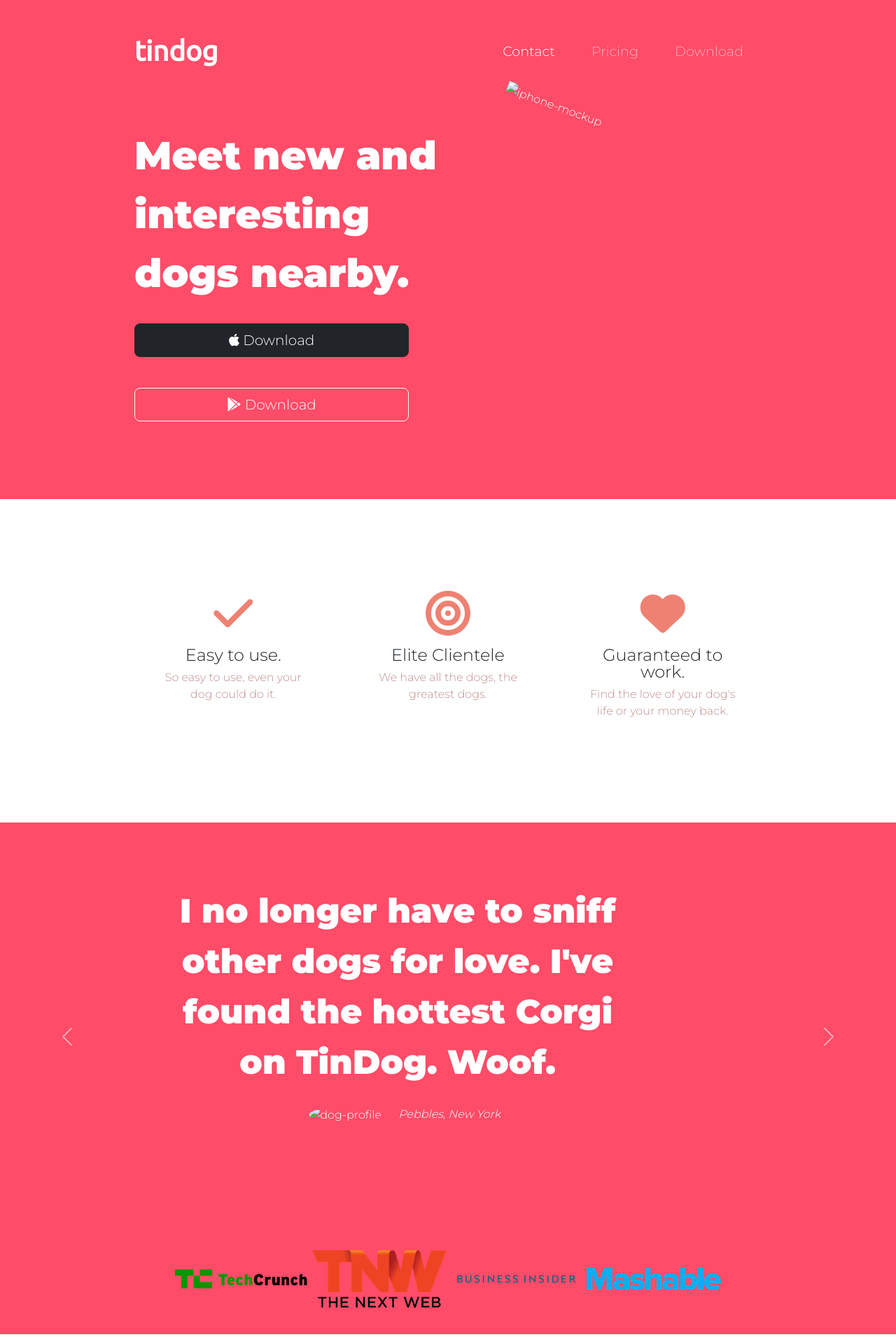
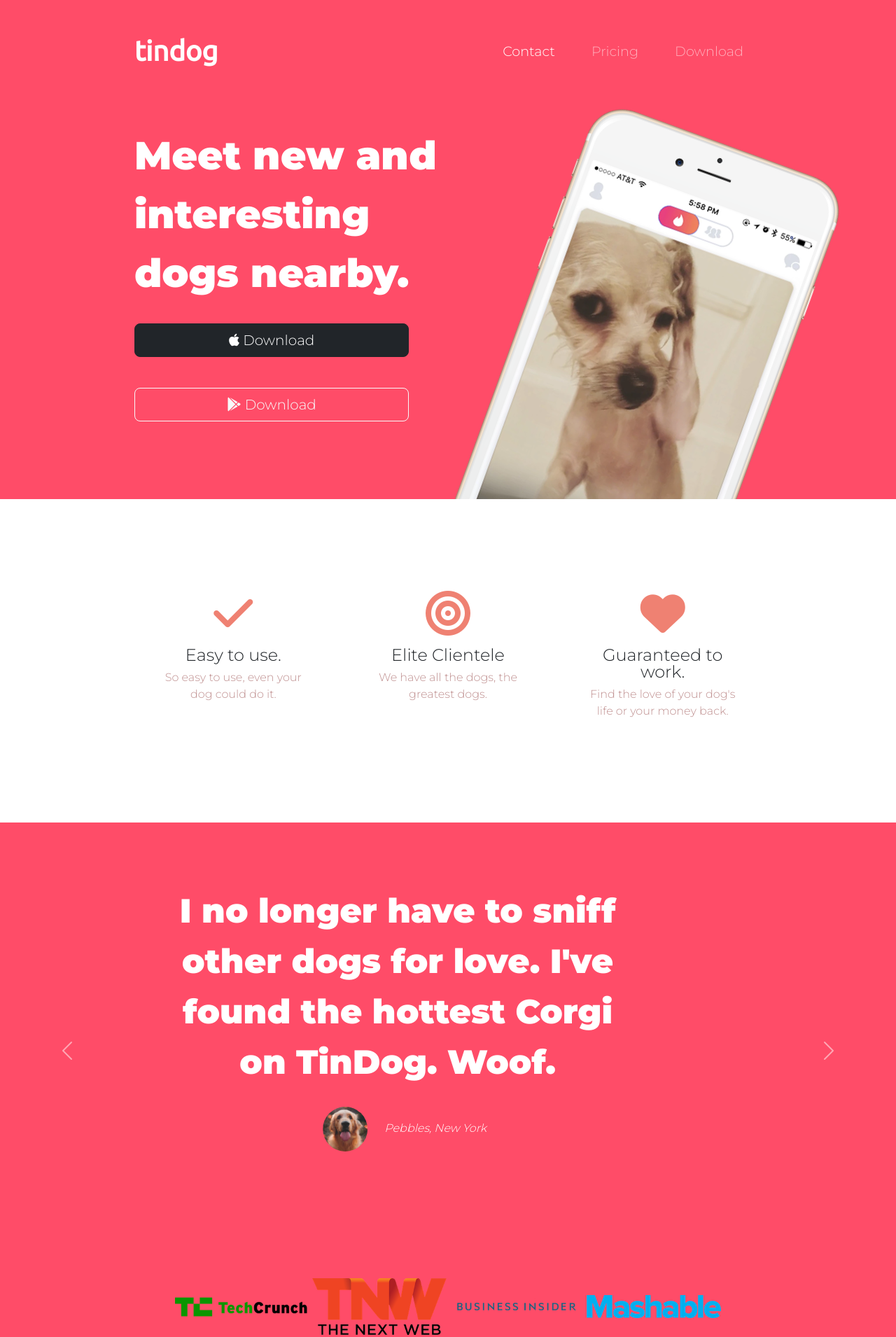
Before and after one commit to Marisa131985/TinDog, a plain HTML site: page index.html in a window 1280 px wide. Shown: the top 1910 px of the page at 70% size. Drawn offline with nearby package versions, Linux system fonts and the light colour scheme; files that its build step writes are made by us from their sources; files whose address does not match are found by name.

Commit message:
Update index.html

```diff
--- a/index.html
+++ b/index.html
@@ -63,7 +63,7 @@
           <button type="button" class="btn btn-outline-light btn-lg download-button"><i class="fa-brands fa-google-play"></i> Download</button>
         </div>
         <div class="col-lg-6">
-          <img class="title-image" src="images/iphone6.png" alt="iphone-mockup">
+          <img class="title-image" src="iphone6.png" alt="iphone-mockup">
         </div>
       </div>
     </div>
@@ -112,13 +112,13 @@
 
         <div class="carousel-item container-fluid active">
           <h2 class="testimonial-text">I no longer have to sniff other dogs for love. I've found the hottest Corgi on TinDog. Woof.</h2>
-          <img class="testimonial-image" src="images/dog-img.jpg" alt="dog-profile">
+          <img class="testimonial-image" src="dog-img.jpg" alt="dog-profile">
           <em>Pebbles, New York</em>
         </div>
 
         <div class="carousel-item container-fluid">
           <h2 class="testimonial-text">My dog used to be so lonely, but with TinDog's help, they've found the love of their life. I think.</h2>
-          <img class="testimonial-image" src="images/lady-img.jpg" alt="lady-profile">
+          <img class="testimonial-image" src="lady-img.jpg" alt="lady-profile">
           <em>Beverly, Illinois</em>
         </div>
       </div>
```
